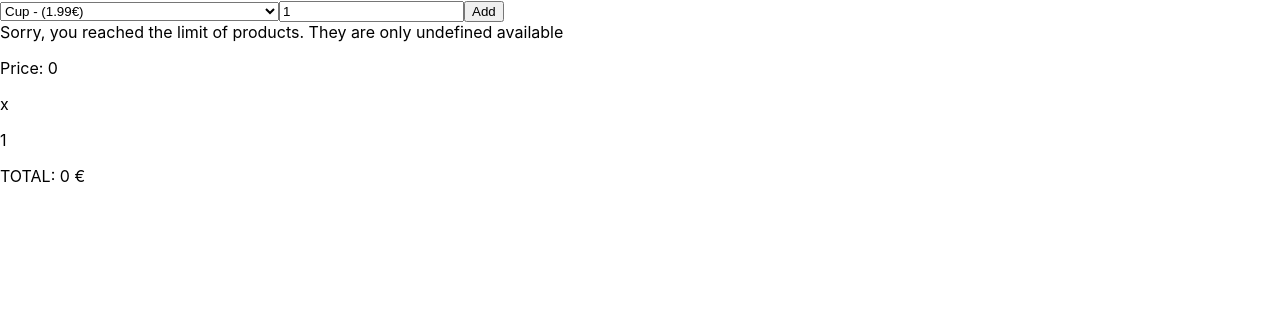
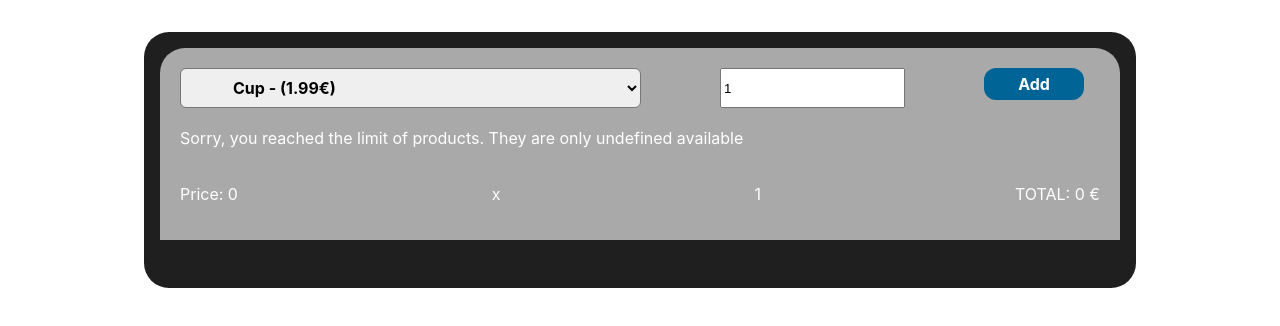
Before and after one commit to ivevil/cart-challenge, a React (Create React App) app: page / in a window 1280 px wide. Shown: the top 326 px of the page. Built offline with nearby package versions, Linux system fonts and the light colour scheme.

Commit message:
Improve app with adding styling

```diff
--- a/src/App.tsx
+++ b/src/App.tsx
@@ -1,5 +1,6 @@
 import Product from './components/Product';
 import Amount from './components/Amount';
+import { Layout } from './layout';
 import { useEffect, useState, useReducer } from 'react';
 import { ctx } from './context';
 import { reducerFn, initialState } from './reducer';
@@ -19,9 +20,11 @@ const App: React.FC = () => {
   const updateProductId = (event: React.ChangeEvent<HTMLSelectElement>) => {
     const value = event.target.value;
     updateProduct(value);
-    dispatch({ type: "SELECT_A_PRODUCT", payload: product, select: state?.products.find(
+    dispatch({
+      type: "SELECT_A_PRODUCT", payload: product, select: state?.products.find(
         product => product.id === value
-    ) as ProductInterface })
+      ) as ProductInterface
+    })
   };
 
   const product: ProductInterface = state?.products.find(
@@ -43,6 +46,8 @@ const App: React.FC = () => {
 
   return (
     <ctx.Provider value={state}>
+      <Layout>
+        <div className='cart__selection'>
           {
             state.products.length ? (
               <select onChange={updateProductId}>
@@ -62,14 +67,16 @@ const App: React.FC = () => {
             )
           }
           <Amount amount={amount} updateAmount={updateAmount} product={product} />
-      <button onClick={handleClick}>Add</button>
+          <button onClick={handleClick} className="cart__button-add-product">Add</button>
+        </div>
         <div className="cart__message">{(amount <= maxAmount && maxAmount !== 'undefined') ? "" : "Sorry, you reached the limit of products. They are only " + maxAmount + " available"}</div>
         <div className="cart__message">
           <p>Price: {product !== undefined ? product.price : "0"}</p>
           <p>x</p>
           <p className="total">{amount}</p>
-          <p>TOTAL: {product !== undefined ? (Number(product.price) *  Number(amount)).toFixed(2) : "0"} €</p>
+          <p>TOTAL: {product !== undefined ? (Number(product.price) * Number(amount)).toFixed(2) : "0"} €</p>
         </div>
+      </Layout>
     </ctx.Provider>
   )
 }
--- a/src/components/Product/index.tsx
+++ b/src/components/Product/index.tsx
@@ -1,4 +1,5 @@
 import { ProductInterface } from "../../globalTypes";
+import './product.css'
 
 const Products: React.FC<ProductInterface> = ({ productName, price, id }) => {
 
--- /dev/null
+++ b/src/components/Product/product.css
@@ -0,0 +1,42 @@
+.cart__selection-wrapper {
+    background: darkgray;
+    /* width: 100%; */
+    border-top-left-radius: 25px;
+    border-top-right-radius: 25px;
+    padding: 20px;
+  }
+
+  .cart__selection {
+    display: flex;
+    width: 100%;
+    justify-content: space-between;
+  }
+
+  .cart__message {
+    display: flex;
+    flex-direction: row;
+    padding-top: 20px;
+    justify-content: space-between;
+  }
+
+  .cart__selection select {
+      font: inherit;
+      padding: 0.5rem 3rem;
+      font-weight: bold;
+      border-radius: 6px;
+    }
+
+    .cart__button-add-product {
+      display: flex;
+      align-items: center;
+      width: auto;
+      justify-content: center;
+      padding: 1rem 3rem;
+      border: 1px solid #40005d;
+      background-color: #40005d;
+      color: white;
+      border-radius: 12px;
+      margin-right: 1rem;
+      font: inherit;
+      cursor: pointer;
+    }
--- /dev/null
+++ b/src/layout/index.tsx
@@ -0,0 +1,19 @@
+import './layout.css'
+
+type LayoutProps = {
+    children: React.ReactNode;
+};
+
+const Layout: React.FC<LayoutProps> = (props: LayoutProps) => {
+    return (
+        <main>
+            <section className="cart">
+                <div className="cart__selection-wrapper">
+                    {props.children}
+                </div>
+            </section>
+        </main>
+    )
+}
+
+export { Layout }
--- /dev/null
+++ b/src/layout/layout.css
@@ -0,0 +1,37 @@
+.cart {
+    padding: 1rem 1rem 3rem 1rem;
+    border-radius: 25px;
+    background-color: rgb(31, 31, 31);
+    color: white;
+    margin: 2rem auto;
+    width: 60rem;
+    max-width: 95%;
+  }
+
+  .cart h1 {
+    text-align: center;
+  }
+
+  .cart__add-product {
+    display: flex;
+    width: 100%;
+    justify-content: space-evenly;
+  }
+
+  .cart__add-product input {
+    height: 20px;
+  }
+
+  .cart__button-add-product {
+    width: 100px;
+    height: 25px;
+    font-weight: bold;
+    border: unset;
+    background: #006496;
+    color: white;
+  }
+
+  .cart__button-add-product:hover {
+    cursor: pointer;
+    background: darkblue;
+  }
```
Lines whose indentation alone changed are shown as unchanged.
